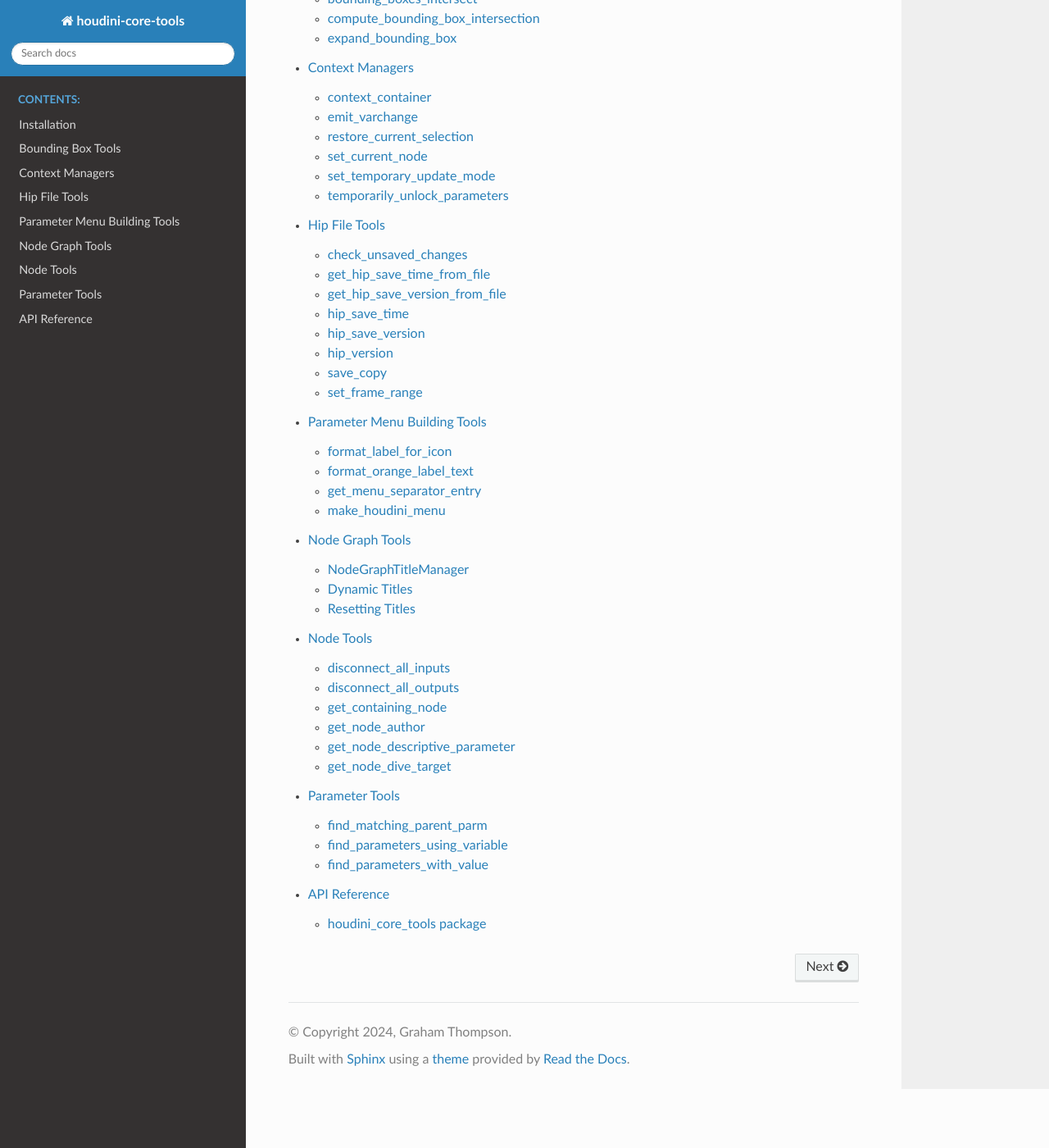
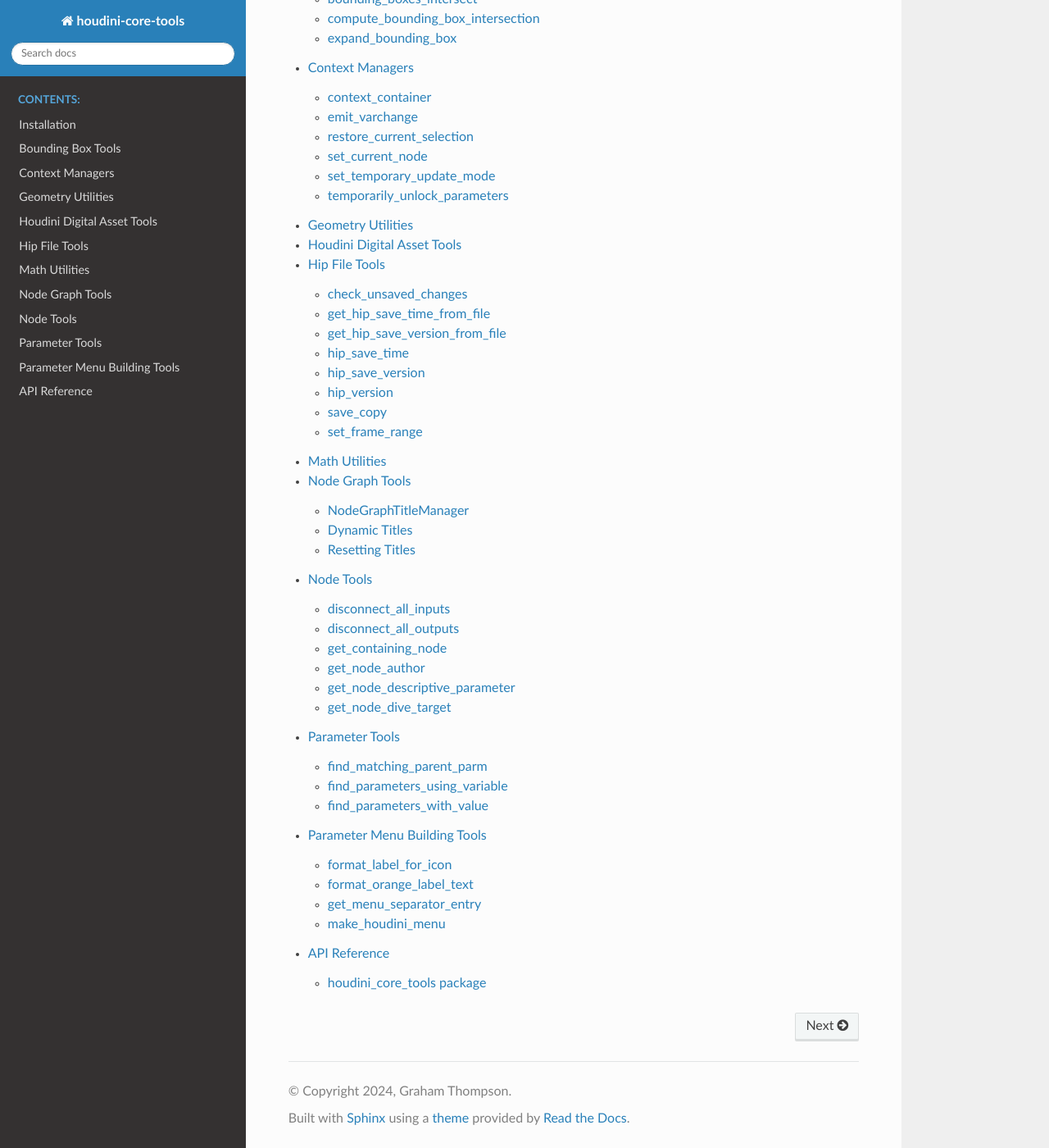
Before and after one commit to captainhammy/houdini-core-tools, a Sphinx documentation site: the page built from docs/index.rst, in a window 1280 px wide and 1400 px high, scrolled down 569 px. Shown: the whole window at 82% size. Built offline with Sphinx 7.4.7 and the Read the Docs theme 3.1.0, drawn with Linux system fonts in a browser that asks for light colours.

Commit message:
docs: add pages for new modules

```diff
--- a/docs/api/houdini_core_tools.rst
+++ b/docs/api/houdini_core_tools.rst
@@ -40,6 +40,14 @@ houdini\_core\_tools.geometry module
 --------------------------------------
 
 .. automodule:: houdini_core_tools.geometry
+   :members:
+   :undoc-members:
+   :show-inheritance:
+
+houdini\_core\_tools.hdas module
+--------------------------------------
+
+.. automodule:: houdini_core_tools.hdas
    :members:
    :undoc-members:
    :show-inheritance:
--- /dev/null
+++ b/docs/geometry.rst
@@ -0,0 +1,5 @@
+.. currentmodule:: houdini_core_tools.geometry
+
+==================
+Geometry Utilities
+==================
--- /dev/null
+++ b/docs/hdas.rst
@@ -0,0 +1,5 @@
+.. currentmodule:: houdini_core_tools.hdas
+
+===========================
+Houdini Digital Asset Tools
+===========================
--- a/docs/index.rst
+++ b/docs/index.rst
@@ -11,15 +11,18 @@ external dependencies.
 
 
 .. toctree::
-   :maxdepth: 2
-   :caption: Contents:
+    :maxdepth: 2
+    :caption: Contents:
 
-   installation.rst
-   bounding.rst
-   context_managers.rst
-   hip_file.rst
-   menus.rst
-   nodegraph.rst
-   nodes.rst
-   parameters.rst
-   api/modules
+    installation.rst
+    bounding.rst
+    context_managers.rst
+    geometry.rst
+    hdas.rst
+    hip_file.rst
+    math.rst
+    nodegraph.rst
+    nodes.rst
+    parameters.rst
+    menus.rst
+    api/modules
--- /dev/null
+++ b/docs/math.rst
@@ -0,0 +1,5 @@
+.. currentmodule:: houdini_core_tools.math
+
+==============
+Math Utilities
+==============
```
